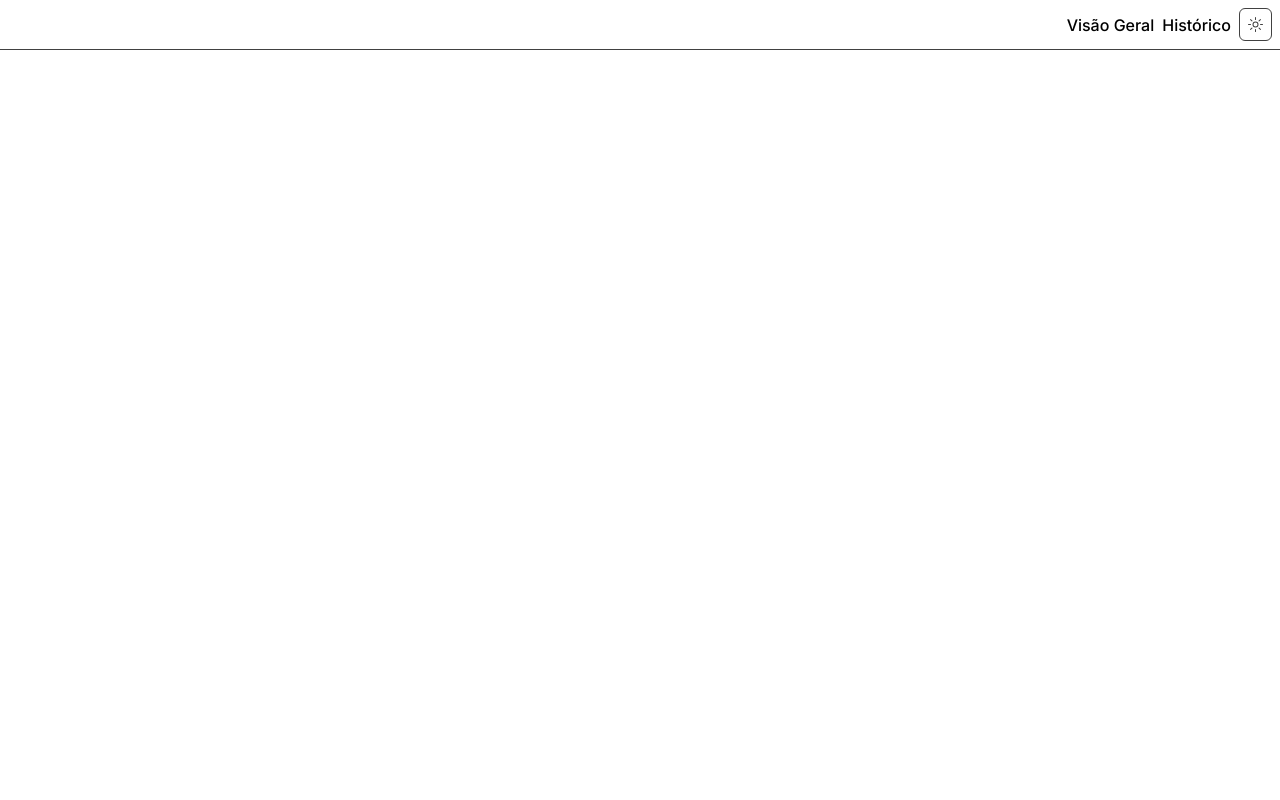
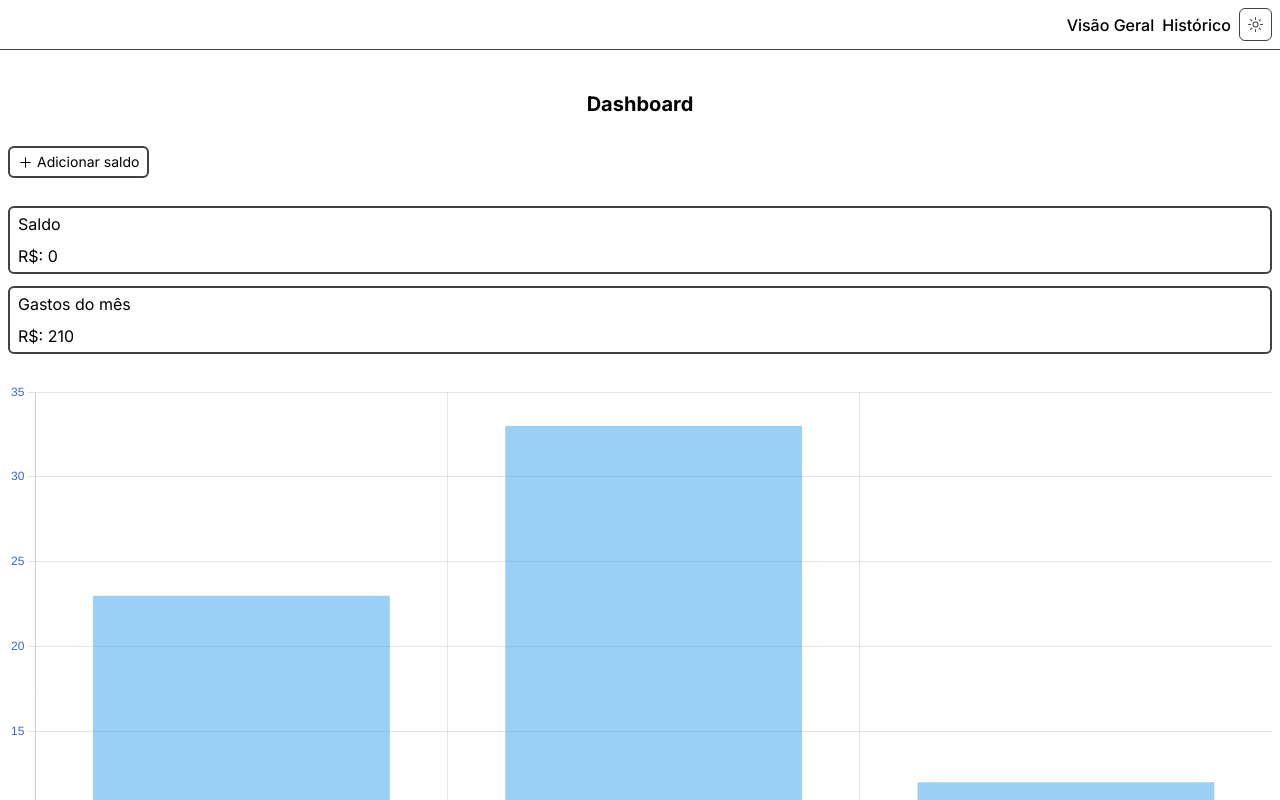
Before and after one commit to Zafkiel45/finance-management, a Next.js app in the folder finance/: page / in a window 1280 px wide. Shown: the top 800 px of the page. Built offline with nearby package versions, Linux system fonts and the light colour scheme.

Commit message:
feat: many components and graph

```diff
--- /dev/null
+++ b/finance/public/svg/plus.tsx
@@ -0,0 +1,23 @@
+import * as React from "react"
+
+function PlusSVG(props: any) {
+  return (
+    <svg
+      width={15}
+      height={15}
+      viewBox="0 0 15 15"
+      fill="none"
+      xmlns="http://www.w3.org/2000/svg"
+      {...props}
+    >
+      <path
+        d="M8 2.75a.5.5 0 00-1 0V7H2.75a.5.5 0 000 1H7v4.25a.5.5 0 001 0V8h4.25a.5.5 0 000-1H8V2.75z"
+        fill="currentColor"
+        fillRule="evenodd"
+        clipRule="evenodd"
+      />
+    </svg>
+  )
+}
+
+export default PlusSVG
--- /dev/null
+++ b/finance/src/app/(components)/(main)/add_balance_button.tsx
@@ -0,0 +1,16 @@
+import PlusSVG from '../../../../public/svg/plus';
+
+export const BalanceButton = () => {
+    return (
+        <section className="w-full h-fit">
+            <button className="border-2 flex gap-1 items-center py-1 px-2 text-sm border-[#414141] rounded-md">
+                <div>
+                    <PlusSVG/>
+                </div>
+                <div>
+                    Adicionar saldo
+                </div>
+            </button>
+        </section>
+    )
+}
--- /dev/null
+++ b/finance/src/app/(components)/(main)/cards.tsx
@@ -0,0 +1,15 @@
+export const Cards = ({
+    value,
+    content
+}:{value: number, content: string}) => {
+    return (
+        <div className="border-2 flex w-full h-fit flex-col gap-2 border-[#414141] rounded-md py-1 px-2">
+            <div>
+                {content}
+            </div>
+            <div>
+                R$: {value}
+            </div>
+        </div>
+    )
+}
--- /dev/null
+++ b/finance/src/app/(components)/(main)/graph_container.tsx
@@ -0,0 +1,34 @@
+'use client'
+
+import { BarElement,  CategoryScale, Chart, Colors, LinearScale, plugins } from "chart.js"
+import { Bar } from "react-chartjs-2"
+
+Chart.register(CategoryScale, LinearScale, BarElement, Colors);
+Chart.defaults.color = '#3E63DD'
+
+
+export const GraphContainer = () => {
+
+    return (
+        <section>
+            <Bar data={{
+                labels: ['title 1', 'title 2', 'title 3'],
+                datasets: [{
+                    data: [23,33,12],
+                    label: 'votos',
+                    backgroundColor: "blue"
+
+                }],
+            }}
+            options={{
+                plugins: {
+                    colors: {
+                        forceOverride: true,
+                        enabled: true
+                    }
+                },
+            }
+            }/>
+        </section>
+    )
+}
--- /dev/null
+++ b/finance/src/app/(components)/(main)/main_container.tsx
@@ -0,0 +1,18 @@
+import { MainTitle } from "./main_title";
+import { BalanceButton } from "./add_balance_button";
+import { Cards } from "./cards";
+import { GraphContainer } from "./graph_container";
+
+export const MainContainer = () => {
+    return (
+        <main className="flex flex-col gap-7 w-full h-fit my-10 px-2">
+            <MainTitle/>
+            <BalanceButton/>
+            <section className="w-full flex flex-col gap-3 h-fit">
+                <Cards content="Saldo" value={0} />
+                <Cards content="Gastos do mês" value={210.00} />
+            </section>
+            <GraphContainer/>
+        </main>
+    )
+}
--- /dev/null
+++ b/finance/src/app/(components)/(main)/main_title.tsx
@@ -0,0 +1,11 @@
+export const MainTitle = () => {
+    return (
+        <section className="w-full h-fit">
+            <div className="w-full">
+                <h1 className="font-bold text-center text-xl">
+                    Dashboard
+                </h1>
+            </div>
+        </section>
+    )
+}
--- a/finance/src/app/page.tsx
+++ b/finance/src/app/page.tsx
@@ -1,7 +1,11 @@
 import { HeaderContainer } from "@/app/(components)/(header)/header_container";
+import { MainContainer } from "./(components)/(main)/main_container";
 
 export default function Home() {
   return (
-    <HeaderContainer/>
+    <>
+      <HeaderContainer/>
+      <MainContainer/>
+    </>
   );
 }
```
Also changed, not shown: finance/package.json (+7 -5 lines), 1 other file (tests, documents, lock files or other folders).
